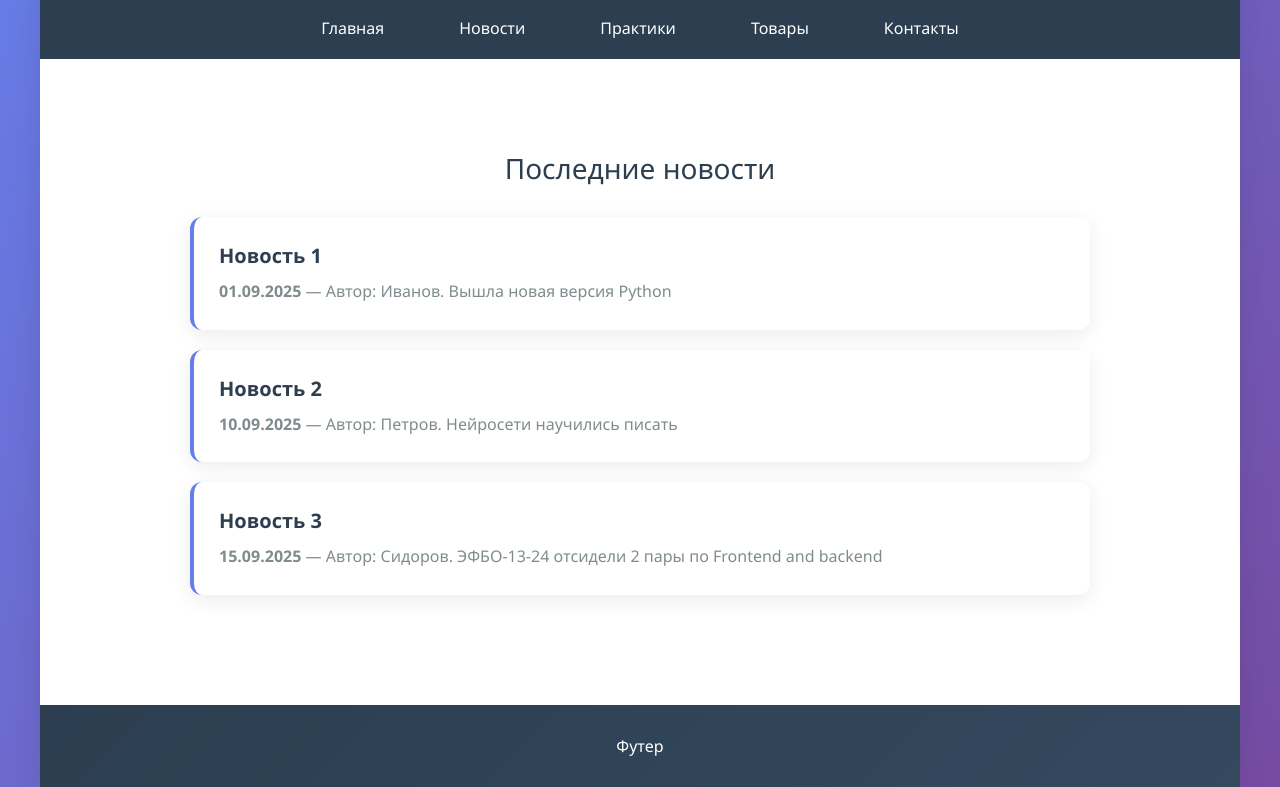
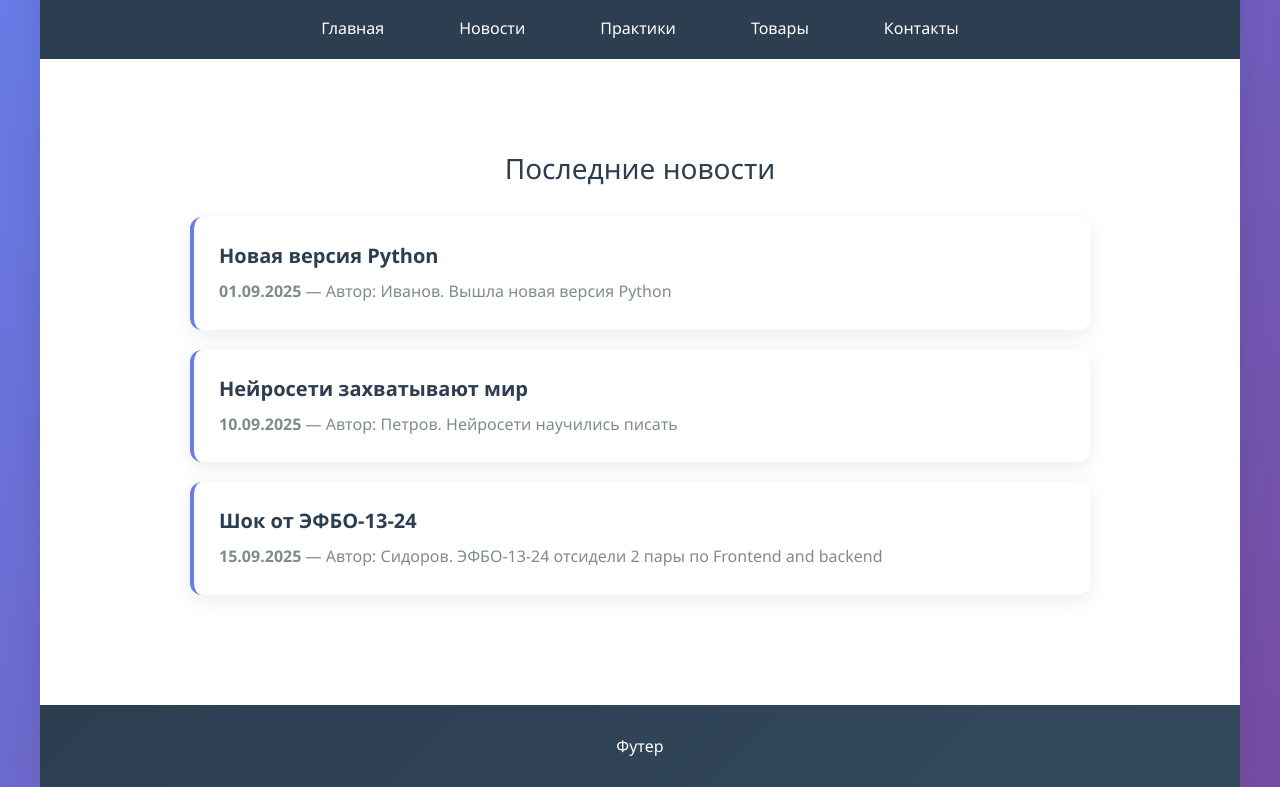
Before and after one commit to PavelFarniev/untitled2, a website built with Vite: page pages/news.html in a window 1280 px wide. Shown: the part 101-888 px from the top of the page. Built offline with nearby package versions, Linux system fonts and the light colour scheme.

Commit message:
7-8 практика

```diff
--- a/pages/news.html
+++ b/pages/news.html
@@ -22,15 +22,15 @@
         <div class="experience-section">
             <h2 class="section-title">Последние новости</h2>
             <div class="experience-card">
-                <h3 class="experience-title">Новость 1</h3>
+                <h3 class="experience-title">Новая версия Python</h3>
                 <p class="experience-desc"><b>01.09.2025</b> — Автор: Иванов. Вышла новая версия Python</p>
             </div>
             <div class="experience-card">
-                <h3 class="experience-title">Новость 2</h3>
+                <h3 class="experience-title">Нейросети захватывают мир</h3>
                 <p class="experience-desc"><b>10.09.2025</b> — Автор: Петров. Нейросети научились писать</p>
             </div>
             <div class="experience-card">
-                <h3 class="experience-title">Новость 3</h3>
+                <h3 class="experience-title">Шок от ЭФБО-13-24</h3>
                 <p class="experience-desc"><b>15.09.2025</b> — Автор: Сидоров. ЭФБО-13-24 отсидели 2 пары по Frontend and backend</p>
             </div>
         </div>
```
Also changed, not shown: index.html (+3 -3 lines).
